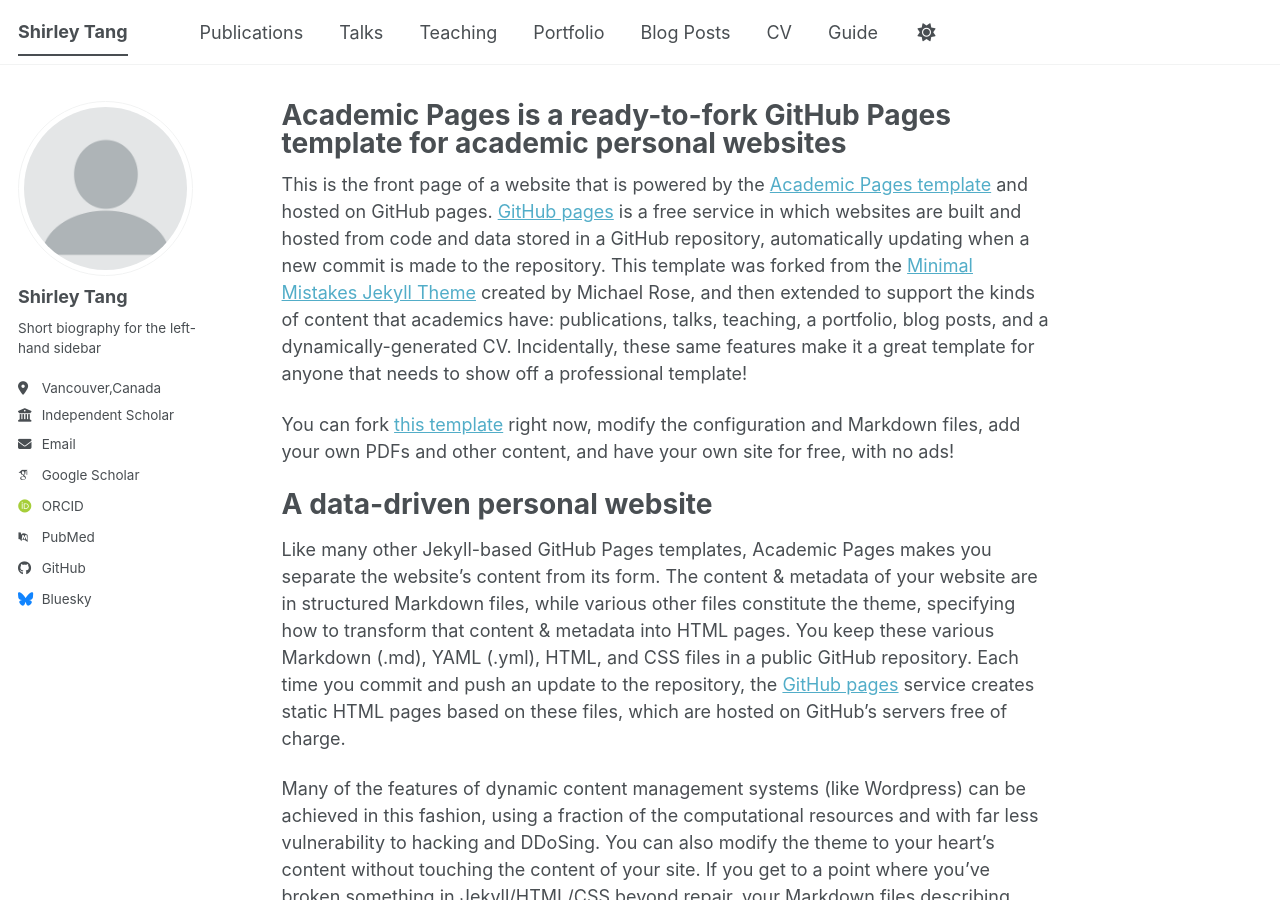
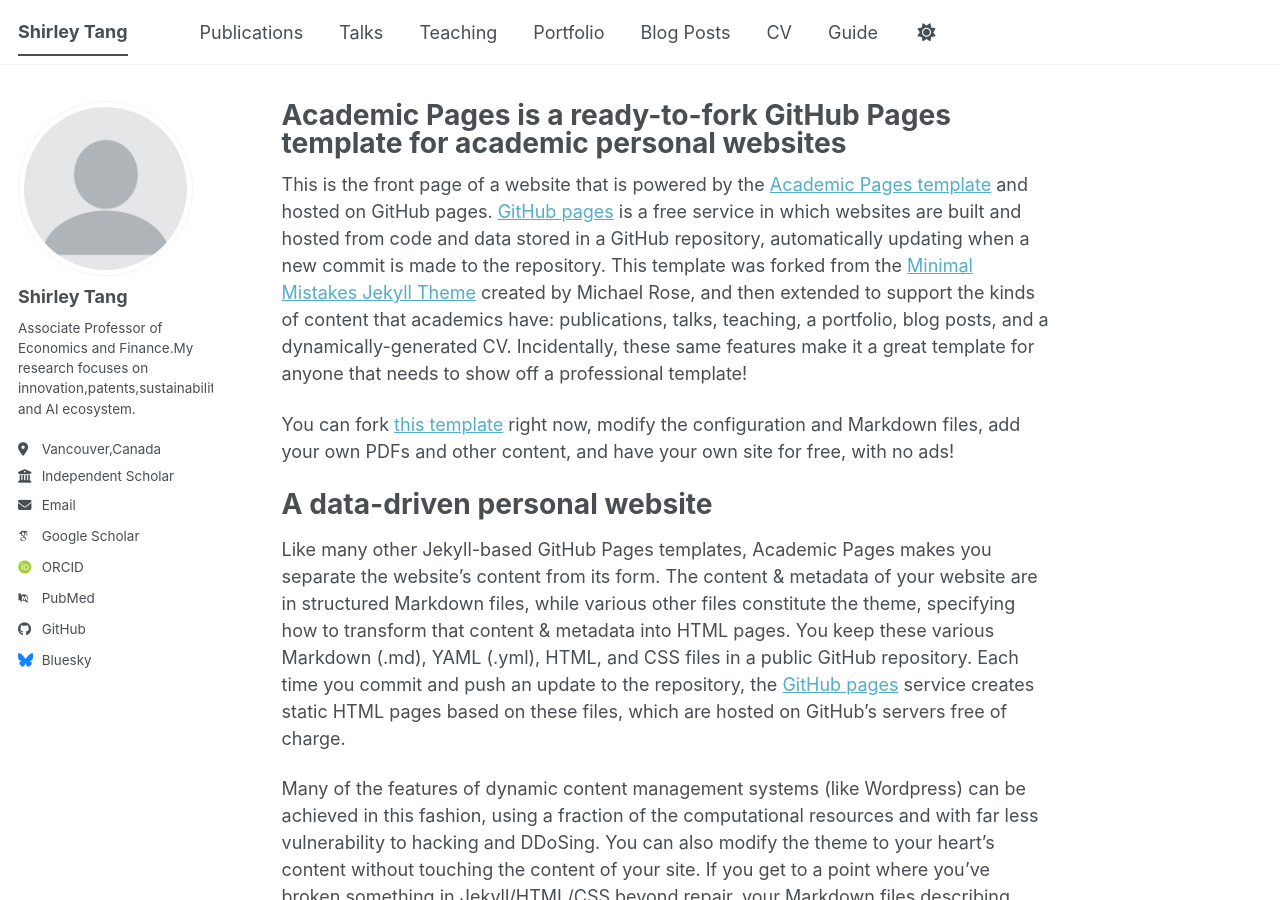
Before and after one commit to Shirley-Econ/shirley-econ.github.io, a Jekyll site: the page built from _pages/about.md, in a window 1280 px wide and 900 px high. Built offline with Jekyll 4.4.1, drawn with Linux system fonts in a browser that asks for light colours; some web fonts are replaced; a script bundle is joined from its source files by our own code; library files that are not in the unit come from our copies.

Commit message:
Update _config.yml

```diff
--- a/_config.yml
+++ b/_config.yml
@@ -26,7 +26,7 @@
   avatar           : "profile.png"
   name             : "Shirley Tang"
   pronouns         : # example: "she/her"
-  bio              : "Short biography for the left-hand sidebar"
+  bio              : "Associate Professor of Economics and Finance.My research focuses on innovation,patents,sustainability and AI ecosystem."
   location         : "Vancouver,Canada"
   employer         : "Independent Scholar"
   uri              : # URL
```
